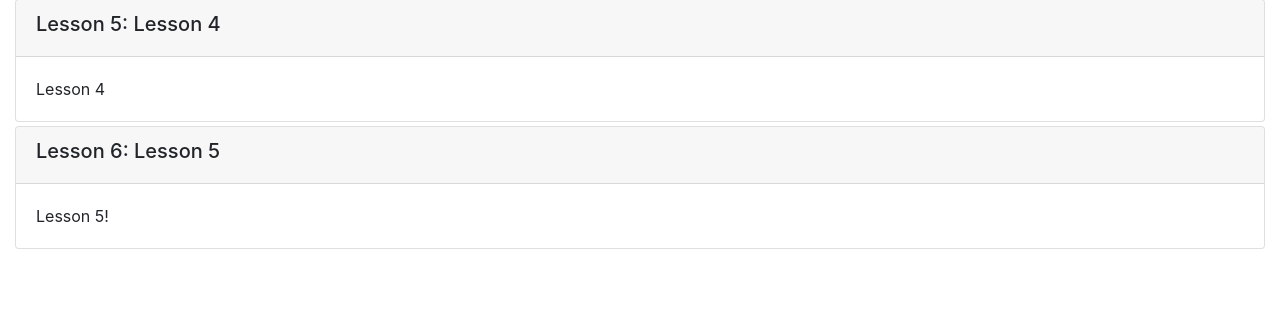
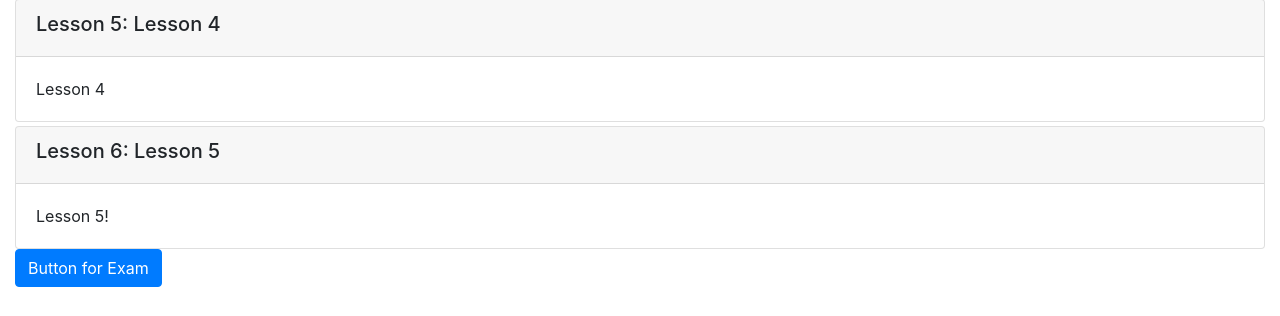
Before and after one commit to nikeshskillup/final_template, a Django app: page /onlinecourse/1/ in a window 1280 px wide. Shown: the part 484-800 px from the top of the page. Run offline with Django 3.2, Linux system fonts and the light colour scheme; data comes from the database, SQL or seed files in the repository; some libraries are stand-ins or nearby versions.

Commit message:
Created exam form and added it to course detail page.

```diff
--- a/onlinecourse/models.py
+++ b/onlinecourse/models.py
@@ -8,6 +8,8 @@ except Exception:
 
 from django.conf import settings
 import uuid
+
+DEFAULT_EXAM_ID = 1
 
 
 # Instructor model
@@ -102,8 +104,8 @@ class Enrollment(models.Model):
     # Has question content
     # Other fields and methods you would like to design
 class Question(models.Model):
-    # Foreign key to lesson
-    lesson_id = models.ForeignKey(Lesson, on_delete=models.CASCADE)
+    # Foreign key to course
+    course_id = models.ForeignKey(Course, on_delete=models.CASCADE, default=DEFAULT_EXAM_ID)
     # question text
     question_text = models.CharField(max_length=30)
     # question grade/mark
--- a/onlinecourse/templates/onlinecourse/course_detail_bootstrap.html
+++ b/onlinecourse/templates/onlinecourse/course_detail_bootstrap.html
@@ -53,50 +53,38 @@
         <!-- Task: show questions and choices -->
         <!-- <HINT> Use Bootstrap Collapse to hide exam first, more details could be found here
         https://www.w3schools.com/bootstrap4/bootstrap_collapse.asp-->
-
-            <!--
-
-            A collapse example here:
+        <div>
+            <button class="btn btn-primary" type="button" data-toggle="collapse" data-target="#exam">
+                Button for Exam
+            </button>
+        </div>
         <div id="exam" class="collapse">
-                Click to expand elements within the collapse div
-                </div>
-
-            -->
-
-            <!-- <HINT> If user is authenticated, show course exam with a list of question -->
-
-            <!-- <HINT> Each example will have many questions -->
-
-            <!-- <HINT> Each question will have many choices -->
-
-
-            <!-- <HINT> Create a form to collect the selected choices for all questions -->
-            <!-- <HINT> For each question choice, you may create a checkbox input like
-            <input type="check" name="choice_{{choice.id}}" id="{{choice.id}}" ...>
-            -->
-
-            <!-- A choice submission form example
-            <form id="questionform" action="point to a submit view" method="post">
-                        ... for each question in the course ...
+            {% if user.is_authenticated %}
+                <form id="questionform" action="">
+                    <div class="container">
+                        {% for question in course.question_set.all %}
                             <div class="card mt-1">
-                            <div class="card-header"><h5>{{ question.question_text}}</h5></div>
+                                <div class="card-header"><h5>{{ question.question_text }}</h5></div>
                                 {% csrf_token %}
                                 <div class="form-group">
-                               ... for each choice in the question ...
+                                    {% for choice in question.choice_set.all %}
                                         <div class="form-check">
                                             <label class="form-check-label">
-                                        <input type="checkbox" name="choice_{{choice.id}}"
-                                               class="form-check-input" id="{{choice.id}}"
-                                               value="{{choice.id}}">{{ choice.choice_text }}
+                                                <input class="form-check-input" type="checkbox" name="choice_{{choice.id}}"
+                                                id="{{choice.id}}" value="{{choice.id}}">{{choice.choice_text}}
                                             </label>
                                         </div>
+                                    {% endfor %}
                                 </div>
                             </div>
+                        {% endfor %}
+                    </div>
                     <input class="btn btn-success btn-block" type="submit" value="Submit">
-            </form> -->
-
+                </form>
+            {% endif %}
         <!--Check here to see more details Bootstrap checkbox
          https://www.w3schools.com/bootstrap4/bootstrap_forms_inputs.asp-->
         </div>
+    </div>
 </body>
 </html>
```
Also changed, not shown: db.sqlite3, onlinecourse/migrations/0004_auto_20220217_0217.py (added). Lines whose indentation alone changed are shown as unchanged.
